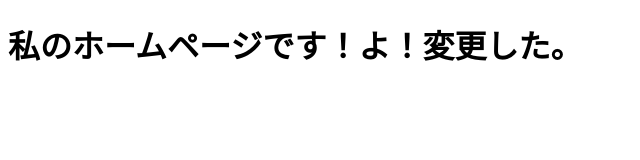
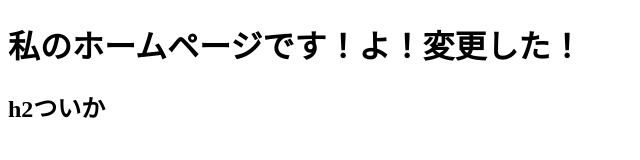
Before and after one commit to itoazumisa-code/SampleGit1, a plain HTML site: page index.html in a window 1280 px wide. Shown: the whole page, without its empty margins (0-640 px from the left). Drawn offline with Linux system fonts and the light colour scheme.

Commit message:
h2追加と！にした。

```diff
--- a/index.html
+++ b/index.html
@@ -6,6 +6,7 @@
     <title>Document</title>
 </head>
 <body>
-    <h1>私のホームページです！よ！変更した。</h1>
+    <h1>私のホームページです！よ！変更した！</h1>
+    <h2>h2ついか</h2>
 </body>
 </html>
```
